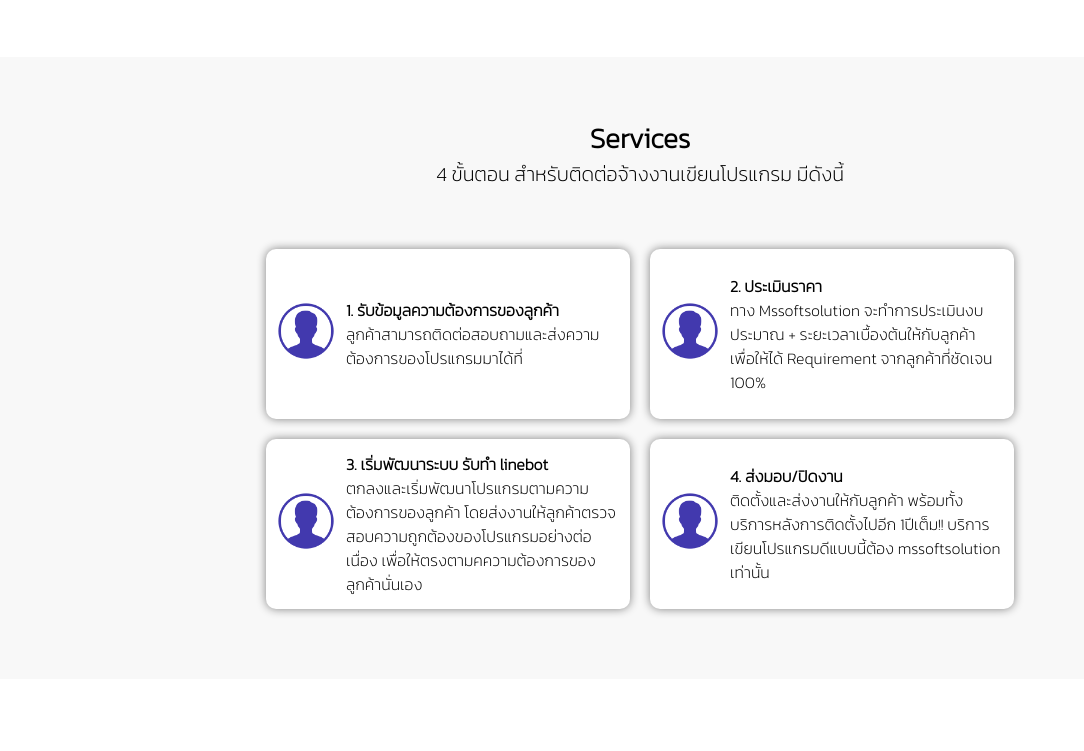
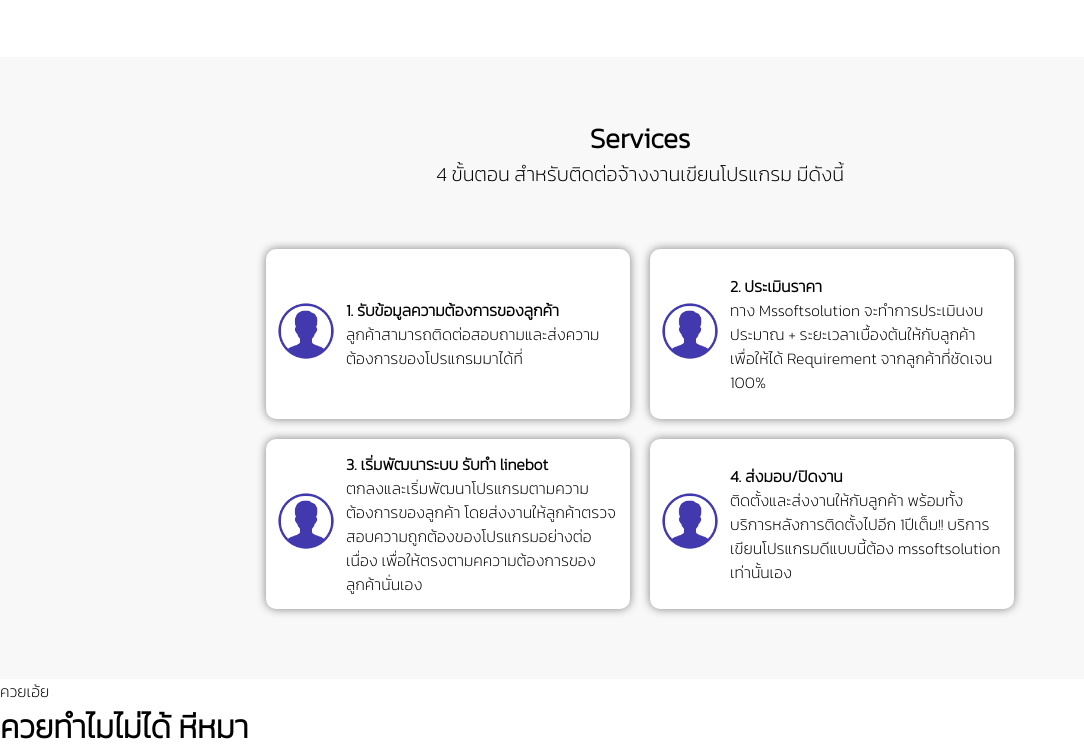
Before and after one commit to Montar01/MS_soft_copy, a plain HTML site: page index.html in a window 1280 px wide. Shown: the part 1975-2726 px from the top of the page, without its empty margins (0-1084 px from the left). Before the commit the page ends 2654 px from the top, so only its background shows below. Drawn offline with Linux system fonts and the light colour scheme; a web font is replaced by a local one.

Commit message:
add tack div หีหมา

```diff
--- a/index.html
+++ b/index.html
@@ -186,7 +186,7 @@
                             <div class="services-text-title"><strong>4. ส่งมอบ/ปิดงาน</strong></div>
                             <div class="services-text-dt"><span>ติดตั้งและส่งงานให้กับลูกค้า
                                     พร้อมทั้งบริการหลังการติดตั้งไปอีก 1ปีเต็ม!! บริการเขียนโปรแกรมดีแบบนี้ต้อง
-                                    mssoftsolution เท่านั้น</span> </div>
+                                    mssoftsolution เท่านั้นเอง</span> </div>
                         </div>
                     </div>
                 </div>
@@ -194,6 +194,11 @@
         </div>
     </div>
 
+    <div>
+        <p>ควยเอ้ย</p>
+        <h1>ควยทำไมไม่ได้ หีหมา</h1>
+    </div>
+
 
 
 </body>
```
